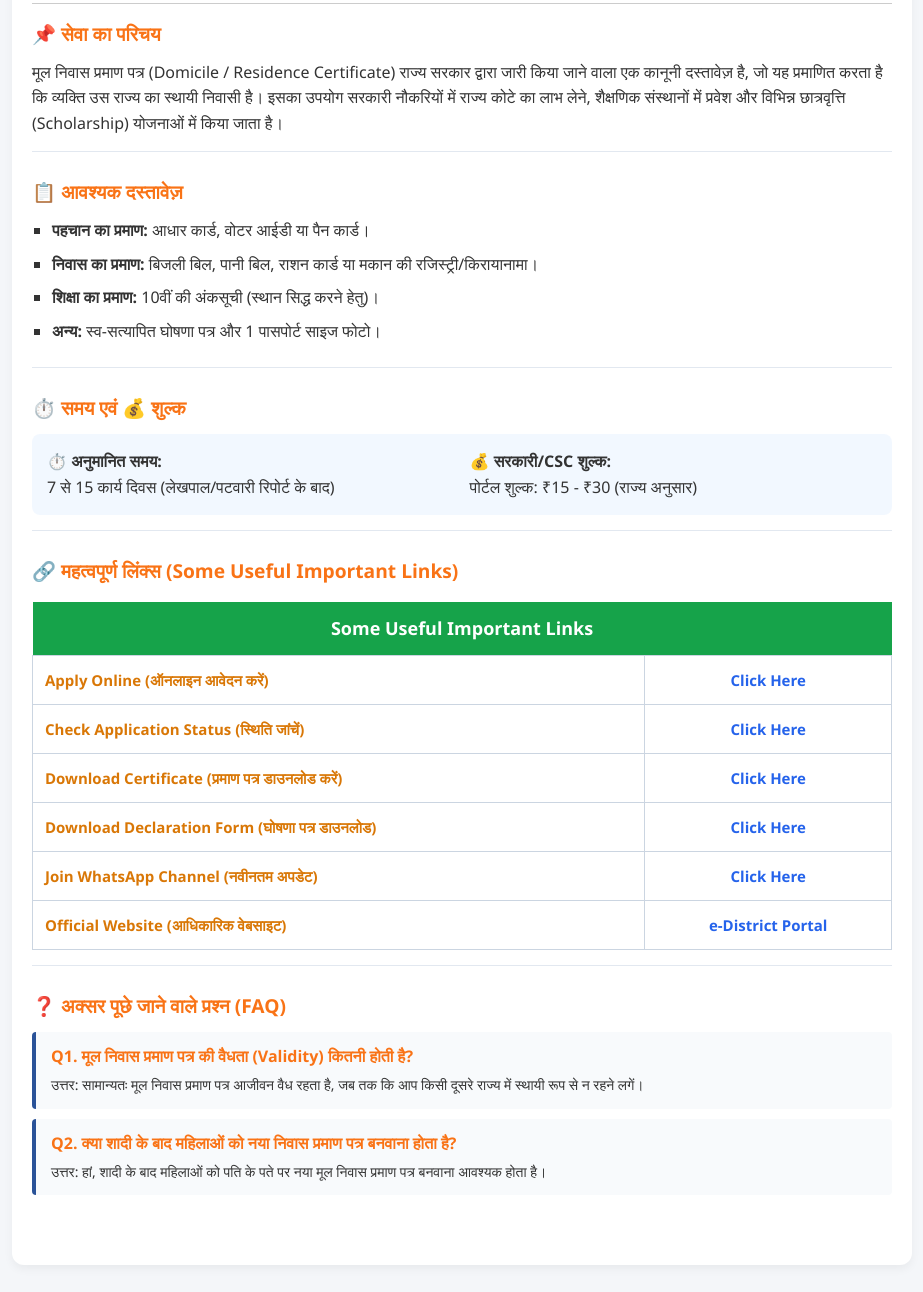
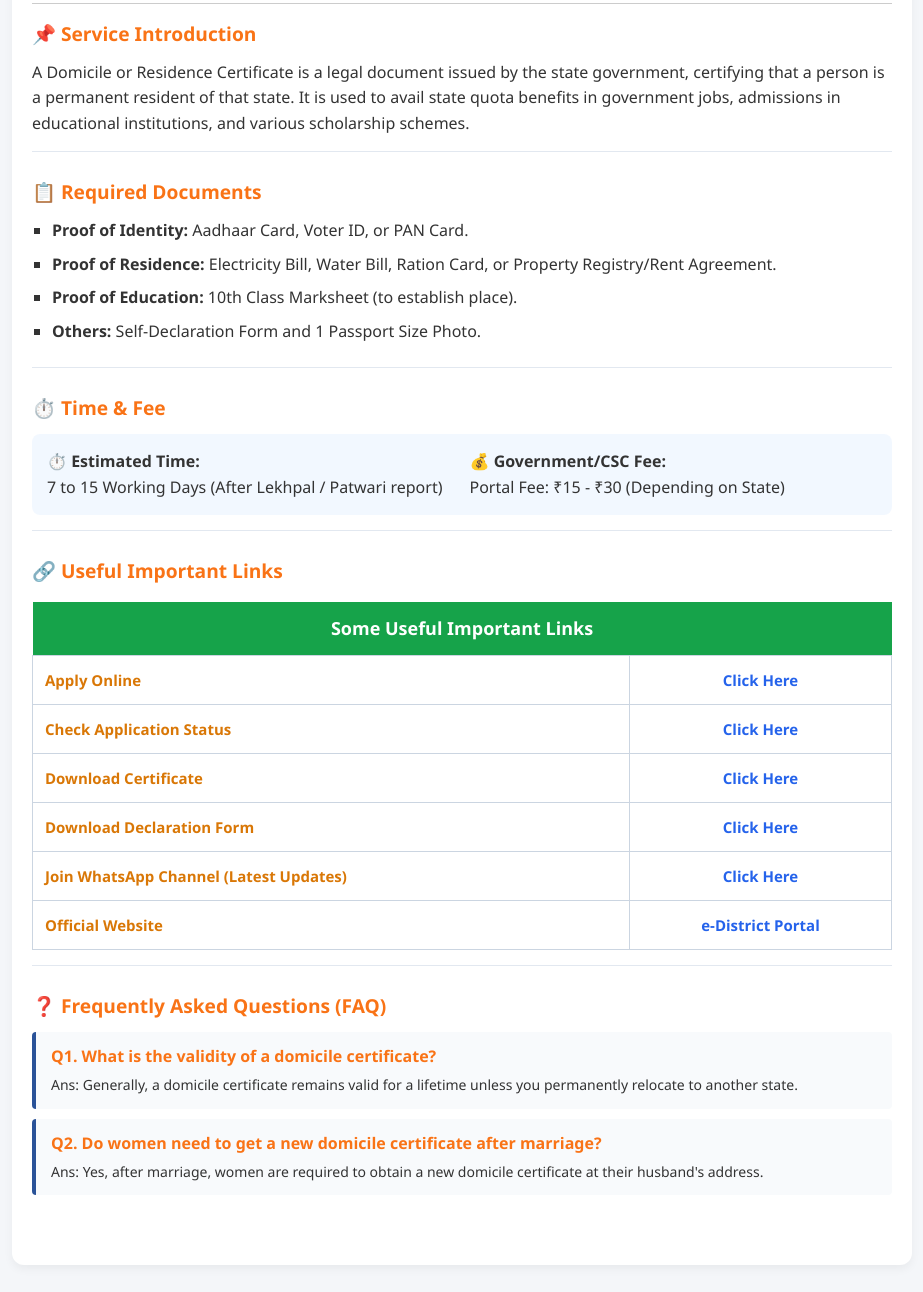
Before and after one commit to hariompal8449/HP_CSC_Portal, a plain HTML site: page pages/domicile.html in a window 1280 px wide. Shown: the part 159-1451 px from the top of the page, without its empty margins (178-1101 px from the left). Drawn offline with Linux system fonts and the light colour scheme.

Commit message:
Update domicile.html

```diff
--- a/pages/domicile.html
+++ b/pages/domicile.html
@@ -1,5 +1,5 @@
 <!DOCTYPE html>
-<html lang="hi">
+<html lang="en">
 <head>
     <meta charset="UTF-8">
     <meta name="viewport" content="width=device-width, initial-scale=1.0">
@@ -80,46 +80,46 @@
 
     <!-- Service Detail Content -->
     <div class="service-detail-container">
-        <a href="../index.html" class="back-btn"><i class="fa-solid fa-arrow-left"></i> मुख्य पृष्ठ पर लौटें</a>
+        <a href="../index.html" class="back-btn"><i class="fa-solid fa-arrow-left"></i> Back to Home Page</a>
 
-        <h1><i class="fa-solid fa-house-user"></i> मूल निवास प्रमाण पत्र (Domicile Certificate)</h1>
+        <h1><i class="fa-solid fa-house-user"></i> Domicile Certificate</h1>
         <hr style="margin: 15px 0; border: 0; border-top: 1px solid #ccc;">
 
-        <!-- 📌 सेवा का परिचय -->
+        <!-- 📌 Service Introduction -->
         <div class="section-box">
-            <h3>📌 सेवा का परिचय</h3>
-            <p>मूल निवास प्रमाण पत्र (Domicile / Residence Certificate) राज्य सरकार द्वारा जारी किया जाने वाला एक कानूनी दस्तावेज़ है, जो यह प्रमाणित करता है कि व्यक्ति उस राज्य का स्थायी निवासी है। इसका उपयोग सरकारी नौकरियों में राज्य कोटे का लाभ लेने, शैक्षणिक संस्थानों में प्रवेश और विभिन्न छात्रवृत्ति (Scholarship) योजनाओं में किया जाता है।</p>
+            <h3>📌 Service Introduction</h3>
+            <p>A Domicile or Residence Certificate is a legal document issued by the state government, certifying that a person is a permanent resident of that state. It is used to avail state quota benefits in government jobs, admissions in educational institutions, and various scholarship schemes.</p>
         </div>
 
-        <!-- 📋 आवश्यक दस्तावेज़ -->
+        <!-- 📋 Required Documents -->
         <div class="section-box">
-            <h3>📋 आवश्यक दस्तावेज़</h3>
+            <h3>📋 Required Documents</h3>
             <ul>
-                <li><strong>पहचान का प्रमाण:</strong> आधार कार्ड, वोटर आईडी या पैन कार्ड।</li>
-                <li><strong>निवास का प्रमाण:</strong> बिजली बिल, पानी बिल, राशन कार्ड या मकान की रजिस्ट्री/किरायानामा।</li>
-                <li><strong>शिक्षा का प्रमाण:</strong> 10वीं की अंकसूची (स्थान सिद्ध करने हेतु)।</li>
-                <li><strong>अन्य:</strong> स्व-सत्यापित घोषणा पत्र और 1 पासपोर्ट साइज फोटो।</li>
+                <li><strong>Proof of Identity:</strong> Aadhaar Card, Voter ID, or PAN Card.</li>
+                <li><strong>Proof of Residence:</strong> Electricity Bill, Water Bill, Ration Card, or Property Registry/Rent Agreement.</li>
+                <li><strong>Proof of Education:</strong> 10th Class Marksheet (to establish place).</li>
+                <li><strong>Others:</strong> Self-Declaration Form and 1 Passport Size Photo.</li>
             </ul>
         </div>
 
-        <!-- ⏱️ समय और 💰 शुल्क -->
+        <!-- ⏱️ Time & Fee -->
         <div class="section-box">
-            <h3>⏱️ समय एवं 💰 शुल्क</h3>
+            <h3>⏱️ Time & Fee</h3>
             <div class="info-grid">
                 <div>
-                    <strong>⏱️ अनुमानित समय:</strong>
-                    <p>7 से 15 कार्य दिवस (लेखपाल/पटवारी रिपोर्ट के बाद)</p>
+                    <strong>⏱️ Estimated Time:</strong>
+                    <p>7 to 15 Working Days (After Lekhpal / Patwari report)</p>
                 </div>
                 <div>
-                    <strong>💰 सरकारी/CSC शुल्क:</strong>
-                    <p>पोर्टल शुल्क: ₹15 - ₹30 (राज्य अनुसार)</p>
+                    <strong>💰 Government/CSC Fee:</strong>
+                    <p>Portal Fee: ₹15 - ₹30 (Depending on State)</p>
                 </div>
             </div>
         </div>
 
-        <!-- 🔗 Some Useful Important Links Section -->
+        <!-- 🔗 Useful Important Links Section -->
         <div class="section-box">
-            <h3>🔗 महत्वपूर्ण लिंक्स (Some Useful Important Links)</h3>
+            <h3>🔗 Useful Important Links</h3>
             <table class="links-table">
                 <thead>
                     <tr>
@@ -128,27 +128,27 @@
                 </thead>
                 <tbody>
                     <tr>
-                        <td>Apply Online (ऑनलाइन आवेदन करें)</td>
+                        <td>Apply Online</td>
                         <td><a href="https://edistrict.up.gov.in" target="_blank">Click Here</a></td>
                     </tr>
                     <tr>
-                        <td>Check Application Status (स्थिति जांचें)</td>
+                        <td>Check Application Status</td>
                         <td><a href="#" target="_blank">Click Here</a></td>
                     </tr>
                     <tr>
-                        <td>Download Certificate (प्रमाण पत्र डाउनलोड करें)</td>
+                        <td>Download Certificate</td>
                         <td><a href="#" target="_blank">Click Here</a></td>
                     </tr>
                     <tr>
-                        <td>Download Declaration Form (घोषणा पत्र डाउनलोड)</td>
+                        <td>Download Declaration Form</td>
                         <td><a href="#" target="_blank">Click Here</a></td>
                     </tr>
                     <tr>
-                        <td>Join WhatsApp Channel (नवीनतम अपडेट)</td>
+                        <td>Join WhatsApp Channel (Latest Updates)</td>
                         <td><a href="#" target="_blank">Click Here</a></td>
                     </tr>
                     <tr>
-                        <td>Official Website (आधिकारिक वेबसाइट)</td>
+                        <td>Official Website</td>
                         <td><a href="https://edistrict.up.gov.in" target="_blank">e-District Portal</a></td>
                     </tr>
                 </tbody>
@@ -157,21 +157,21 @@
 
         <!-- ❓ FAQ -->
         <div class="section-box" style="border-bottom: none;">
-            <h3>❓ अक्सर पूछे जाने वाले प्रश्न (FAQ)</h3>
+            <h3>❓ Frequently Asked Questions (FAQ)</h3>
             <div class="faq-item">
-                <strong>Q1. मूल निवास प्रमाण पत्र की वैधता (Validity) कितनी होती है?</strong>
-                <p>उत्तर: सामान्यतः मूल निवास प्रमाण पत्र आजीवन वैध रहता है, जब तक कि आप किसी दूसरे राज्य में स्थायी रूप से न रहने लगें।</p>
+                <strong>Q1. What is the validity of a domicile certificate?</strong>
+                <p>Ans: Generally, a domicile certificate remains valid for a lifetime unless you permanently relocate to another state.</p>
             </div>
             <div class="faq-item">
-                <strong>Q2. क्या शादी के बाद महिलाओं को नया निवास प्रमाण पत्र बनवाना होता है?</strong>
-                <p>उत्तर: हां, शादी के बाद महिलाओं को पति के पते पर नया मूल निवास प्रमाण पत्र बनवाना आवश्यक होता है।</p>
+                <strong>Q2. Do women need to get a new domicile certificate after marriage?</strong>
+                <p>Ans: Yes, after marriage, women are required to obtain a new domicile certificate at their husband's address.</p>
             </div>
         </div>
     </div>
 
     <!-- Footer -->
     <footer style="text-align: center; padding: 15px; margin-top: 30px;">
-        <p>&copy; 2026 CSC Digital Seva Portal | सर्वाधिकार सुरक्षित</p>
+        <p>&copy; 2026 CSC Digital Seva Portal | All Rights Reserved</p>
     </footer>
 
 </body>
```
